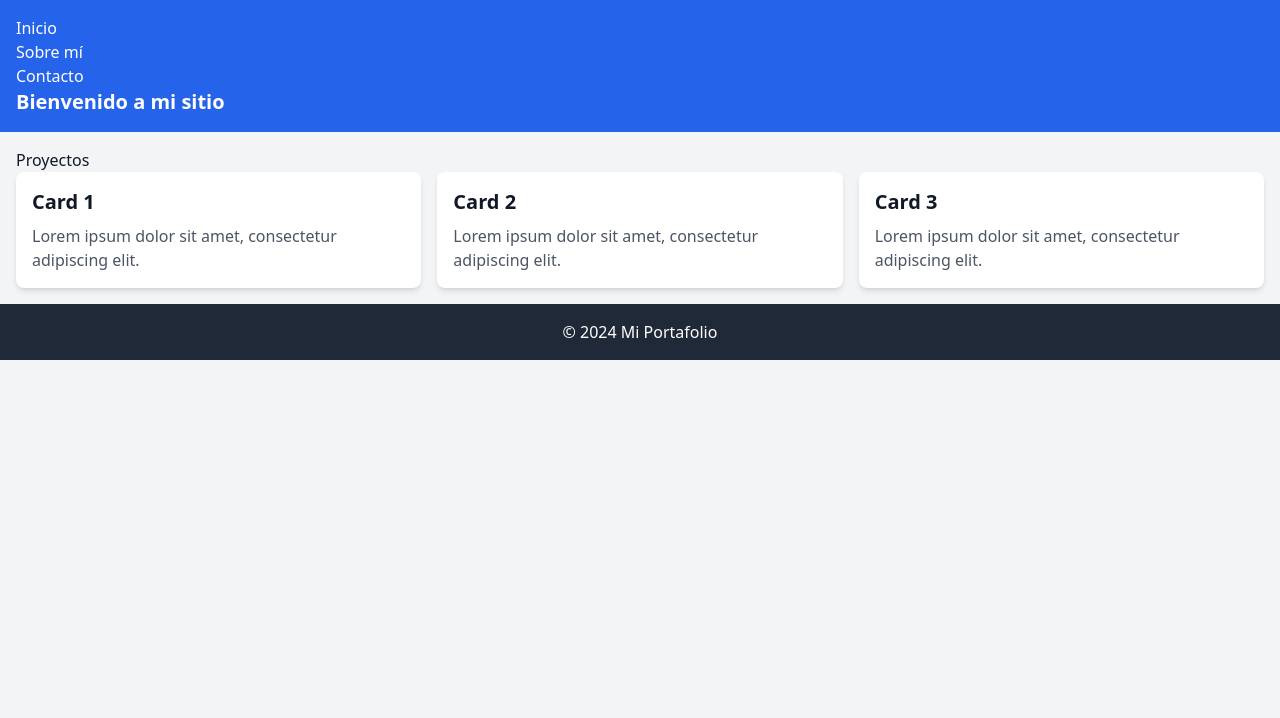
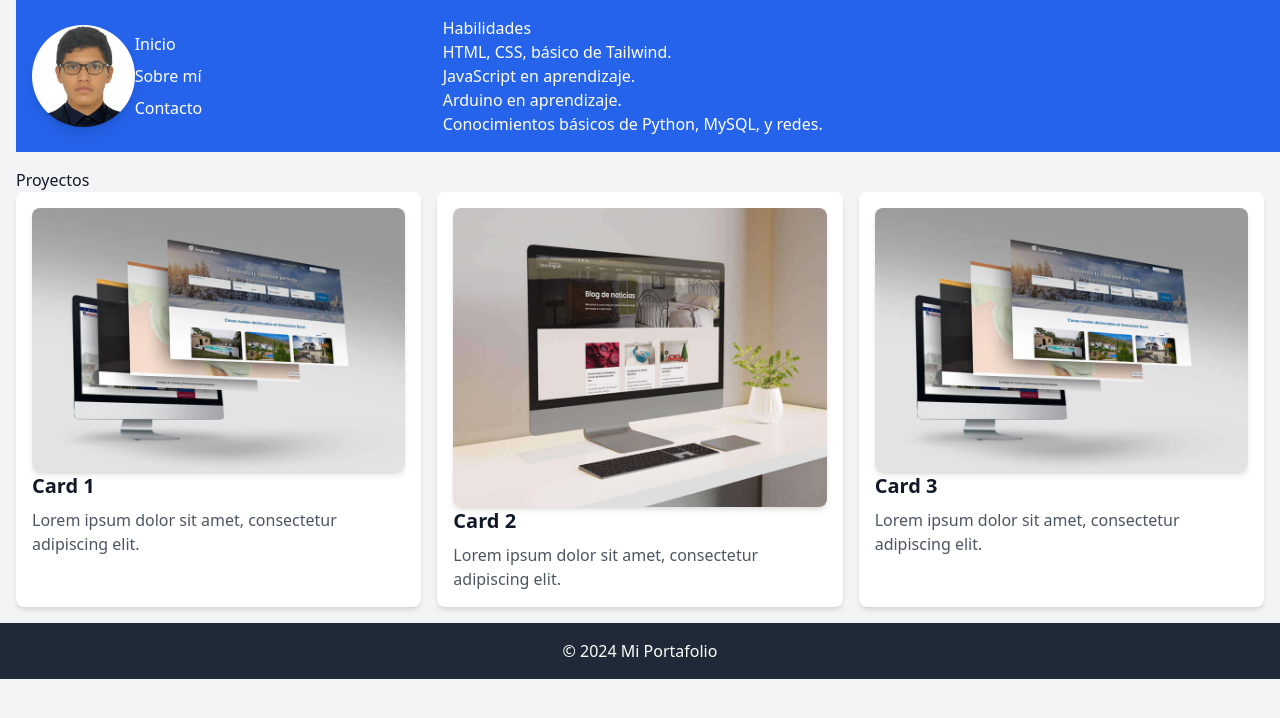
Before and after one commit to v1ct0r136/Portafolio, a plain HTML site: page index.html in a window 1280 px wide. Drawn offline with nearby package versions, Linux system fonts and the light colour scheme.

Commit message:
Se agrego la foto de perfil, además de un listado de habilidades
Queda pendiente el arreglar la separación de la foto de perfil con los demás elementos del header.

```diff
--- a/index.html
+++ b/index.html
@@ -8,17 +8,28 @@
     <script src="https://cdn.tailwindcss.com"></script>
 </head>
 <body class="bg-gray-100 text-gray-900">
-    <header class="bg-blue-600 text-white p-4">
+    <header class="flex items-center bg-blue-600 text-white p-4 ml-4">
 
-        <nav class="menu">
-            <ul>
+        <img src="images/Foto victor.jfif" class= "profile_image rounded-full h-auto rounded- shadow-lg w-1/12">
+
+        <nav class="menu w-1/4">
+            <ul class="flex flex-col space-y-2">
               <li><a href="#">Inicio</a></li>
               <li><a href="#">Sobre mí</a></li>
               <li><a href="#">Contacto</a></li>
             </ul>
           </nav>
 
-        <h1 class="text-xl font-bold">Bienvenido a mi sitio</h1>
+        <nav class="habilidades">
+          <ul>
+            <h1>Habilidades</h1>
+            <li>HTML, CSS, básico de Tailwind.</li>
+            <li>JavaScript en aprendizaje.</li>
+            <li>Arduino en aprendizaje.</li>
+            <li>Conocimientos básicos de Python, MySQL, y redes.</li>
+          </ul>
+        </nav>
+
     </header>
     <main class="p-4">
 
@@ -26,14 +37,17 @@
             <h1>Proyectos</h1>
             <div class="grid grid-cols-1 md:grid-cols-2 lg:grid-cols-3 gap-4">
                 <div class="bg-white rounded-lg shadow-md p-4 hover:shadow-lg transition duration-300">
+                  <img src="images/Card 1.jpg" href="#" class="w-full h-auto rounded-lg shadow-md" height=1000px width=700px alt="Primer Sitio Web">
                   <h2 class="text-xl font-bold mb-2">Card 1</h2>
                   <p class="text-gray-600">Lorem ipsum dolor sit amet, consectetur adipiscing elit.</p>
                 </div>
                 <div class="bg-white rounded-lg shadow-md p-4 hover:shadow-lg transition duration-300">
+                  <img src="images/Card 2.jpg" href="#" class="w-full h-auto rounded-lg shadow-md" height=1000px width=500px alt="Segundo Sitio Web">
                   <h2 class="text-xl font-bold mb-2">Card 2</h2>
                   <p class="text-gray-600">Lorem ipsum dolor sit amet, consectetur adipiscing elit.</p>
                 </div>
                 <div class="bg-white rounded-lg shadow-md p-4 hover:shadow-lg transition duration-300">
+                  <img src="images/Card 1.jpg" href="#" class="w-full h-auto rounded-lg shadow-md" height=1000px width=500px alt="Tercer Sitio Web">
                   <h2 class="text-xl font-bold mb-2">Card 3</h2>
                   <p class="text-gray-600">Lorem ipsum dolor sit amet, consectetur adipiscing elit.</p>
                 </div>
```
Also changed, not shown: images/Card 1.jpg (added), images/Card 2.jpg (added), images/Card 3.jpg (added), images/Foto victor.jfif (added).
